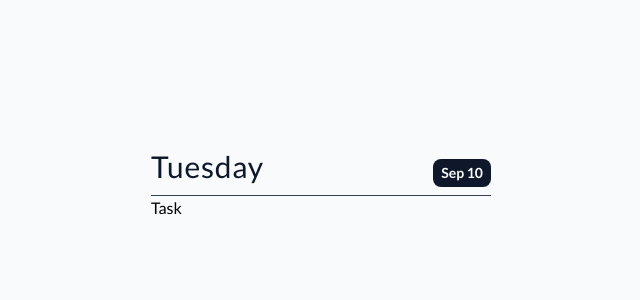
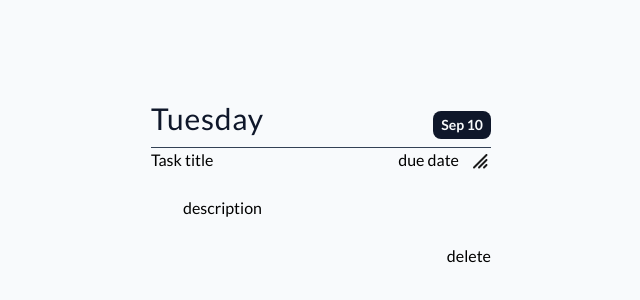
Before and after one commit to DagnaSchmidt/backend-task-manager-assignment, a Next.js app: page / in a window 1280 px wide. Shown: the part 216-516 px from the top of the page, without its empty margins (319-959 px from the left). Built offline with nearby package versions, Linux system fonts and the light colour scheme.

Commit message:
feat(task): created task component

```diff
--- a/src/components/icon/Icon.tsx
+++ b/src/components/icon/Icon.tsx
@@ -10,7 +10,7 @@ const Icon = ({
 }: IIconProps) => {
     return (
         <Image
-            src={require(`../assets/${type}.svg`)}
+            src={require(`../../images/${type}.svg`)}
             alt={type}
             className='w-6 h-6'
         />
--- a/src/components/task/Task.tsx
+++ b/src/components/task/Task.tsx
@@ -1,9 +1,54 @@
-import React from 'react';
+'use client'
+import React, { useState } from 'react';
+import Icon from '../icon/Icon';
 
 const Task = () => {
+    const [isOpen, setIsOpen] = useState<boolean>(true);
+
     return (
-        <div>Task</div>
-    )
-}
+        <div
+            className='flex flex-col'
+        >
+
+            <div
+                className='flex justify-between'
+            >
+                <div>
+                    {/* checkbox */}
+                    <p>Task title</p>
+                </div>
+                <div
+                    className='flex gap-2'
+                >
+                    <p>due date</p>
+                    <button
+                        onClick={() => setIsOpen(!isOpen)}
+                    >
+                        <Icon type='resizer' />
+                    </button>
+                </div>
+            </div>
+
+            {isOpen &&
+                <div
+                    className='flex flex-col'
+                >
+                    <p
+                        className='px-8 py-6'
+                    >
+                        description
+                    </p>
+
+                    <div
+                        className='self-end'
+                    >
+                        <button>delete</button>
+                    </div>
+                </div>
+            }
+
+        </div>
+    );
+};
 
 export default Task;
```
